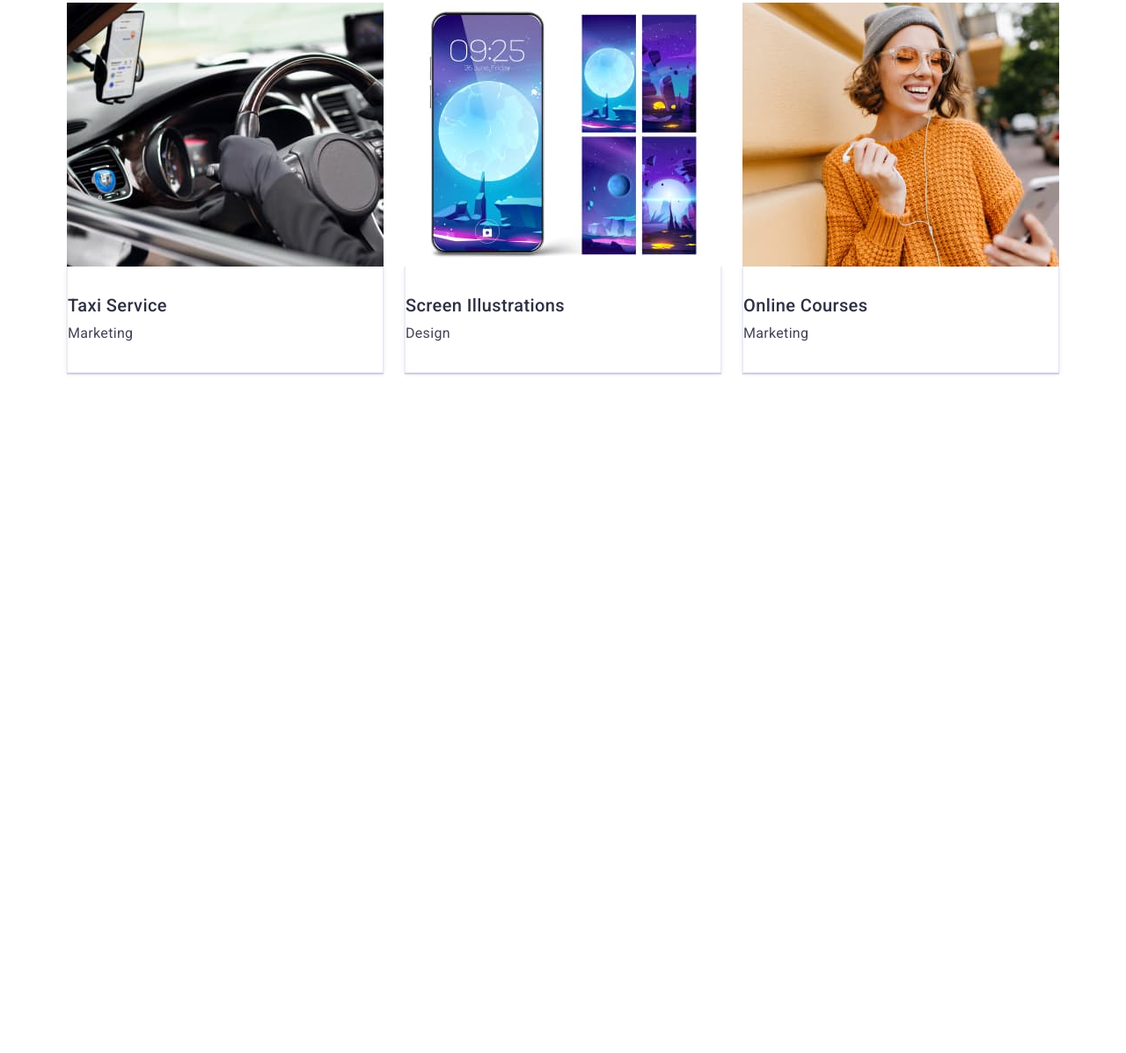
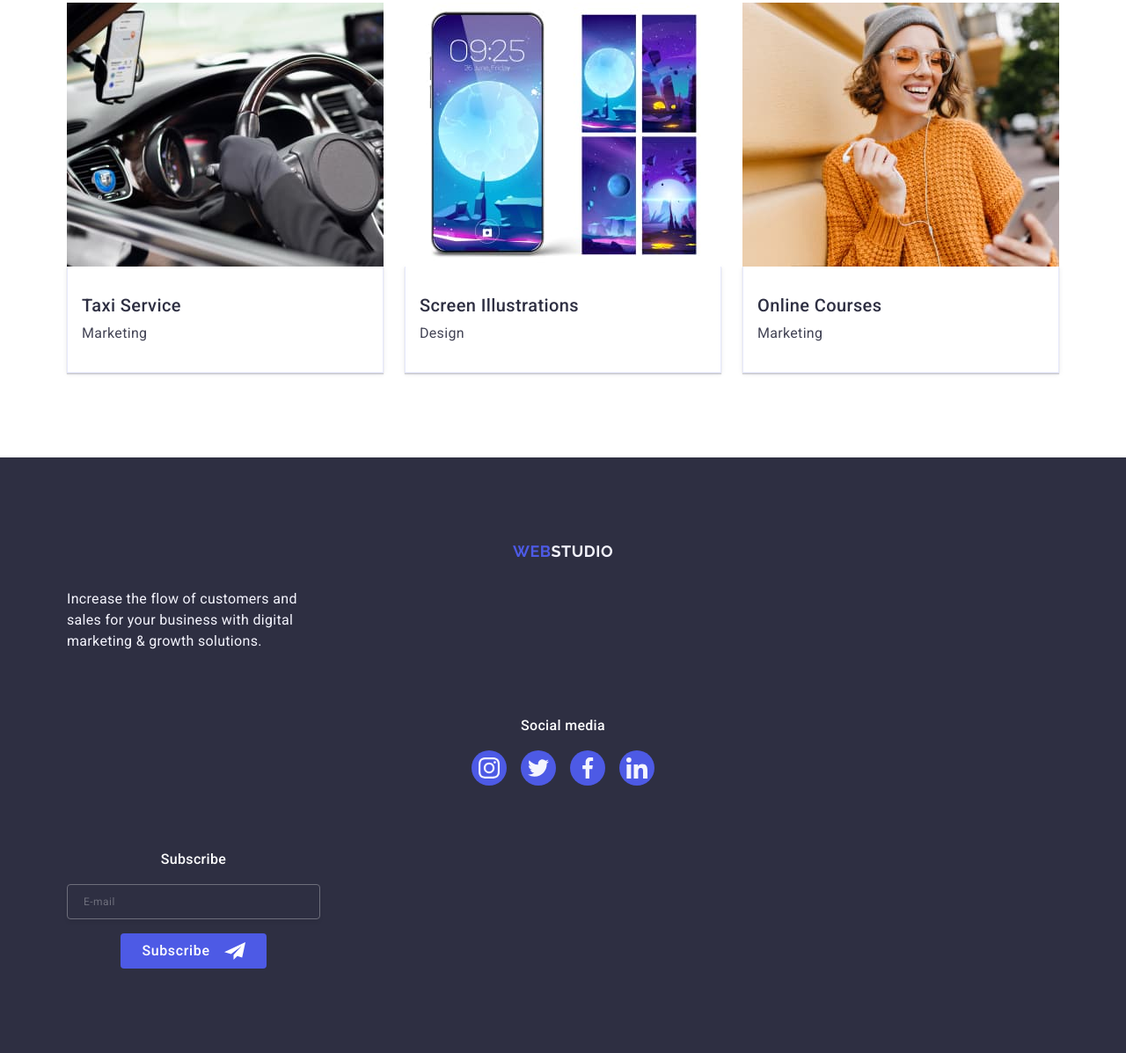
Before and after one commit to Karlson1979/goit-markup-hw-06, a website: page index.html in a window 1280 px wide. Shown: the part 2570-3767 px from the top of the page at 88% size. Before the commit the page ends 3090 px from the top, so only its background shows below. Drawn offline with nearby package versions, Linux system fonts and the light colour scheme.

Commit message:
footer-mob

```diff
--- a/css/desktop-style.css
+++ b/css/desktop-style.css
@@ -528,7 +528,7 @@ content */
 }
 
 .social {
-    /* font-family: "Roboto", sans-serif; */
+
     font-weight: 500;
     font-size: 16px;
     line-height: 1.5;
--- a/css/style.css
+++ b/css/style.css
@@ -809,7 +809,7 @@ button:focus {
 }
 
 .addition {
-    padding: 32px 0px;
+    padding: 32px 0 32px 16px;
     border: 1px solid #e7e9fc;
     border-top: none;
     box-shadow: 0 2px 1px 0 rgba(46, 47, 66, 0.08), 0 1px 1px 0 rgba(46, 47, 66, 0.16), 0 1px 6px 0 rgba(46, 47, 66, 0.08);
@@ -893,3 +893,138 @@ color: #434455;
         cursor: pointer;
     }
 }
+/* =====FOOTER======================= */
+.container-footer {
+    display: flex;
+flex-direction: column;
+    align-items: baseline;
+
+}
+.contact {
+    background-color: #2E2F42;
+    padding: 96px 0;
+
+}
+.logo-footer {
+    display: inline-block;
+    font-family: "Raleway", sans-serif;
+    font-size: 18px;
+    font-weight: 700;
+    color: #2E2F42;
+    line-height: 1.17;
+    letter-spacing: 0.03em;
+    text-transform: uppercase;
+    color: #4d5ae5;
+    background-color: #2E2F42;
+    margin-bottom: 16px;
+
+}
+.studio {
+    color: #f4f4fd;
+    background-color: #2E2F42;
+    text-align: start;
+
+}
+.footer-contact{
+    margin: 0 auto;
+    margin-bottom: 16px;
+}
+.content-footer {
+font-weight: 400;
+    color: #F4F4FD;
+    background-color: #2E2F42;
+    line-height: 1.5;
+    max-width: 288px;
+font-size: 16px;
+    margin-bottom: 72px;
+    letter-spacing: 0.02em;
+}
+.social {
+
+    font-weight: 500;
+    font-size: 16px;
+    line-height: 1.5;
+    letter-spacing: 0.02em;
+    color: #fff;
+    margin-bottom:  16px;
+
+}
+.social-media{
+    text-align: center;
+    margin: 0 auto;
+}
+.list-footer {
+    display: flex;
+    gap: 16px;
+    margin-bottom: 72px;
+}
+.footer-link:hover,
+.footer-link:focus {
+    background-color: #31d0aa;
+}
+.subscribe {
+
+    font-weight: 500;
+    font-size: 16px;
+    line-height: 1.5;
+    letter-spacing: 0.02em;
+    color: #fff;
+    margin-bottom: 16px;
+
+}
+.subscribe-form {
+    text-align: center;
+
+
+}
+.subscribe-input {
+    border: 1px solid #fff;
+border-radius: 4px;
+width: 288px;
+height: 40px;
+font-weight: 400;
+font-size: 12px;
+line-height: 2;
+letter-spacing: 0.04em;
+color: #fff;
+box-shadow: 0 4px 4px 0 rgba(0, 0, 0, 0.15);
+opacity: 0.3;
+    background: #2e2f42;
+    margin-bottom: 16px;
+
+}
+.subscribe-input::placeholder {
+    font-weight: 400;
+    font-size: 12px;
+    line-height: 2;
+    letter-spacing: 0.04em;
+    color: #ffffff;
+    padding-left: 16px;
+}
+.subscribe-btn {
+
+    border-radius: 4px;
+    padding: 8px 24px;
+    min-width: 165px;
+    height: 40px;
+    background: #4d5ae5;
+    display: flex;
+    justify-content: center;
+    align-items: center;
+    border: none;
+    cursor: pointer;
+    font-weight: 500;
+    line-height: 1.5;
+    letter-spacing: 0.04em ;
+    color: #ffffff;
+    margin: 0 auto;
+
+}
+
+
+
+.email-svg {
+    fill: white;
+    display: block;
+    margin-left: 16px;
+}
--- a/index.html
+++ b/index.html
@@ -381,7 +381,7 @@
                             <picture>
                                 <source srcset="./images/online.jpg 1x, ./images/online-desk@2x.jpg 2x"
                                     media="(min-width:1158px)" />
-                                <source srcset="./images/online-tabl.jpg 1x, ./images/online-tab@2x.jpg 2x"
+                                <source srcset="./images/online-tabl.jpg 1x, ./images/online-tabl@2x.jpg 2x"
                                     media="(min-width:768px)" />
                                 <source srcset="./images/online-mob.jpg 1x, ./images/online-mob@2x.jpg 2x"
                                     media="(min-width:320px)" />
@@ -404,16 +404,16 @@
         </section>
     </main>
     <!-- FOOTER -->
-    <!-- <footer class="contact">
+    <footer class="contact">
         <div class="container container-footer">
             <div class="footer-contact">
                 <a class="logo-footer" href="./index.html">web<span class="studio">Studio</span> </a>
-
+</div>
                 <p class="content-footer">Increase the flow of customers and sales for your business with digital
                     marketing
                     &
                     growth solutions.</p>
-            </div>
+
 
             <div class="social-media">
 
@@ -461,7 +461,7 @@
             </div>
         </div>
 
-    </footer> -->
+    </footer>
 
     <!-- MODAL -->
     <!-- <div class="backdrop">
```
